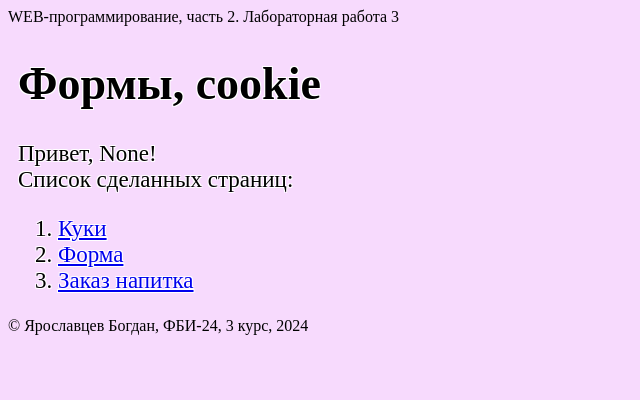
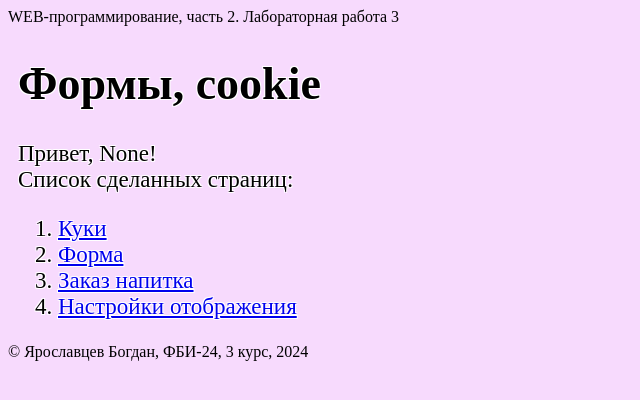
Before and after one commit to Kalvij/lab_from_back, a Flask app: page /lab3/ in a window 1280 px wide. Shown: the top 400 px of the page, without its empty margins (0-640 px from the left). Run offline with Flask 3, Linux system fonts and the light colour scheme.

Commit message:
Настройки отображения

```diff
--- a/lab3.py
+++ b/lab3.py
@@ -60,3 +60,28 @@ def pay():
 def success():
     price = request.args.get('price')
     return render_template('lab3/success.html', price=price)
+
+@lab3.route('/lab3/settings')
+def settings():
+    color = request.args.get('color')
+    back_color = request.args.get('back_color')
+    font_size = request.args.get('font_size')
+    varstyle= request.args.get('varstyle')
+    if color or back_color or font_size:
+        resp = make_response (redirect ('/lab3/settings'))
+        if color:
+            resp.set_cookie('color', color)
+        if back_color:
+            resp.set_cookie('back_color', back_color)
+        if font_size:
+           resp.set_cookie('font_size', font_size)
+        if varstyle:
+            resp.set_cookie('varstyle', varstyle)
+        return resp
+    color = request.cookies.get ( 'color')
+    back_color = request.cookies.get('back_color')
+    font_size = request.cookies.get('font_size', '16')
+    varstyle = request.cookies.get('varstyle')
+    resp = make_response(render_template ('lab3/settings.html', color=color, back_color=back_color,
+                                             font_size=font_size, varstyle=varstyle))
+    return resp
--- a/templates/base.html
+++ b/templates/base.html
@@ -6,7 +6,22 @@
     <title>Ярославцев Богдан. {% block lab %}{% endblock %}</title>
     <link rel="stylesheet" href="{{ url_for('static', filename='main.css') }}">
     <link rel="icon" type="image/png" sizes="32x32" href="{{ url_for('static', filename='favicon.ico') }}">
-
+    <style>
+        body{
+            {% if request.cookies.get('color') %}
+                color: {{ request.cookies.get('color') }};
+            {% endif %}
+            {% if request.cookies.get('back_color') %}
+                background-color: {{ request.cookies.get('back_color') }};
+            {% endif %}
+            {% if request.cookies.get('font_size') %}
+                font-size: {{ request.cookies.get('font_size') }}px;
+            {% endif %}
+            {% if request.cookies.get('varstyle') %}
+                font-style: {{request.cookies.get('varstyle') }};
+            {% endif %}
+        }
+    </style>
 </head>
 <body>
     <header>
--- a/templates/lab3/lab3.html
+++ b/templates/lab3/lab3.html
@@ -20,5 +20,8 @@
         <li>
             <a href="/lab3/order">Заказ напитка</a>
         </li>
+        <li>
+            <a href="/lab3/settings">Настройки отображения</a>
+        </li>
     </ol>
 {% endblock %}
```
Also changed, not shown: templates/lab3/settings.html (added, +31 -0 lines).
